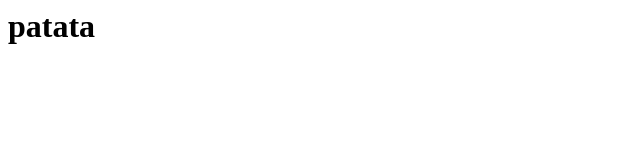
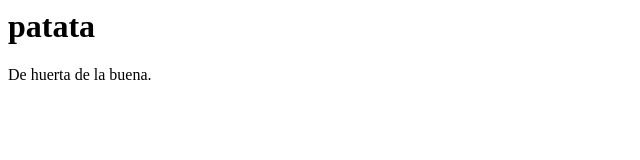
Before and after one commit to PabloFerH/Patata, a plain HTML site: page index.html in a window 1280 px wide. Shown: the whole page, without its empty margins (0-640 px from the left). Drawn offline with Linux system fonts and the light colour scheme.

Commit message:
Update index.html
añadí una denominación de origen

```diff
--- a/index.html
+++ b/index.html
@@ -1,4 +1,6 @@
 <html>
 <h1>patata</h1>
-<body></body>
+<body>
+  <p>De huerta de la buena.</p>
+</body>
 </html>
```
